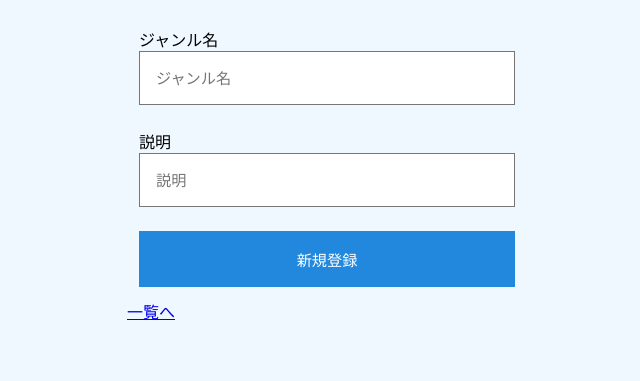
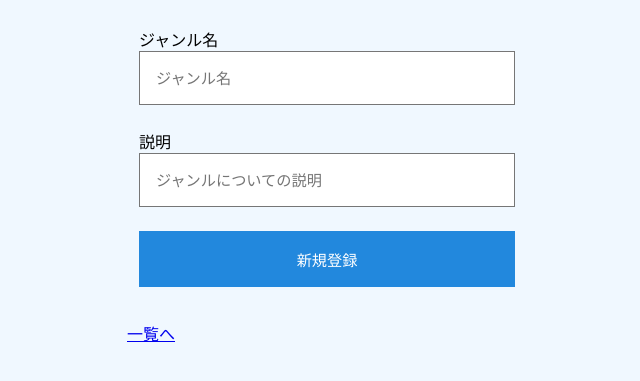
Before and after one commit to Tomoki245724/Ootorikaihi, a Flask app: page /create_genre in a window 1280 px wide. Shown: the part 197-578 px from the top of the page, without its empty margins (313-953 px from the left). Run offline with Flask 3, Linux system fonts and the light colour scheme; the visitor is signed in with stand-in values (Sample User, id 1).

Commit message:
整えた

```diff
--- a/flask_app/templates/genre/create_genre.html
+++ b/flask_app/templates/genre/create_genre.html
@@ -1,7 +1,7 @@
 {% extends "base.html" %}
 {% block title %}ジャンル新規登録{% endblock %}
 {% block static %}
-{% include "header.html" %}
+
 <link
     rel="stylesheet"
     href="{{ url_for('static', filename='css/genre.css') }}"
@@ -9,6 +9,7 @@
 {% endblock %}
 {% block content %}
 <body>
+{% include "header.html" %}
 <div class="genre">
     <h2 class = "genre-header">ジャンル新規作成</h2>
     <form
@@ -23,11 +24,12 @@
         </p>
         <p>
             {{ form.caption.label }}
-            {{ form.caption(size=60, placeholder="説明") }}
+            {{ form.caption(size=60, placeholder="ジャンルについての説明") }}
         </p>
         <p>{{ form.submit() }}</p>
     </form>
-    <a href="{{url_for('main.genres')}}">一覧へ</a>
+    <br>
+    <a href="{{url_for('main.genres')}}" class = "togray">一覧へ</a>
 </div>
 </body>
 {% endblock %}
```
